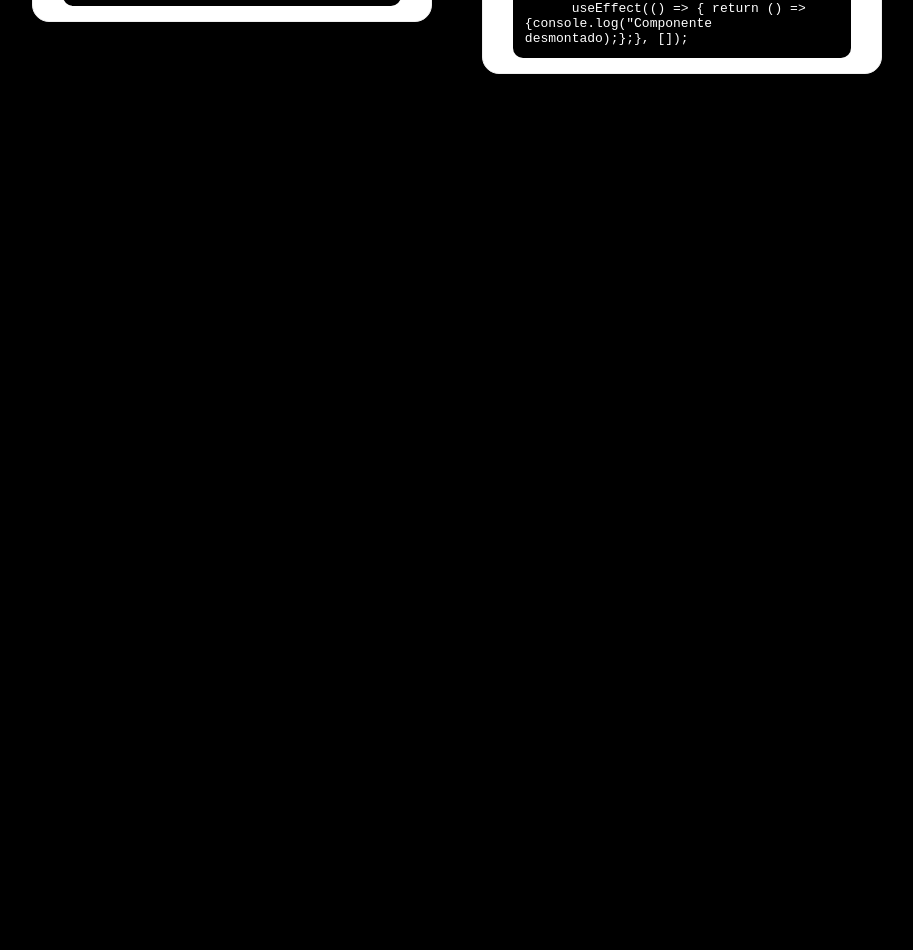
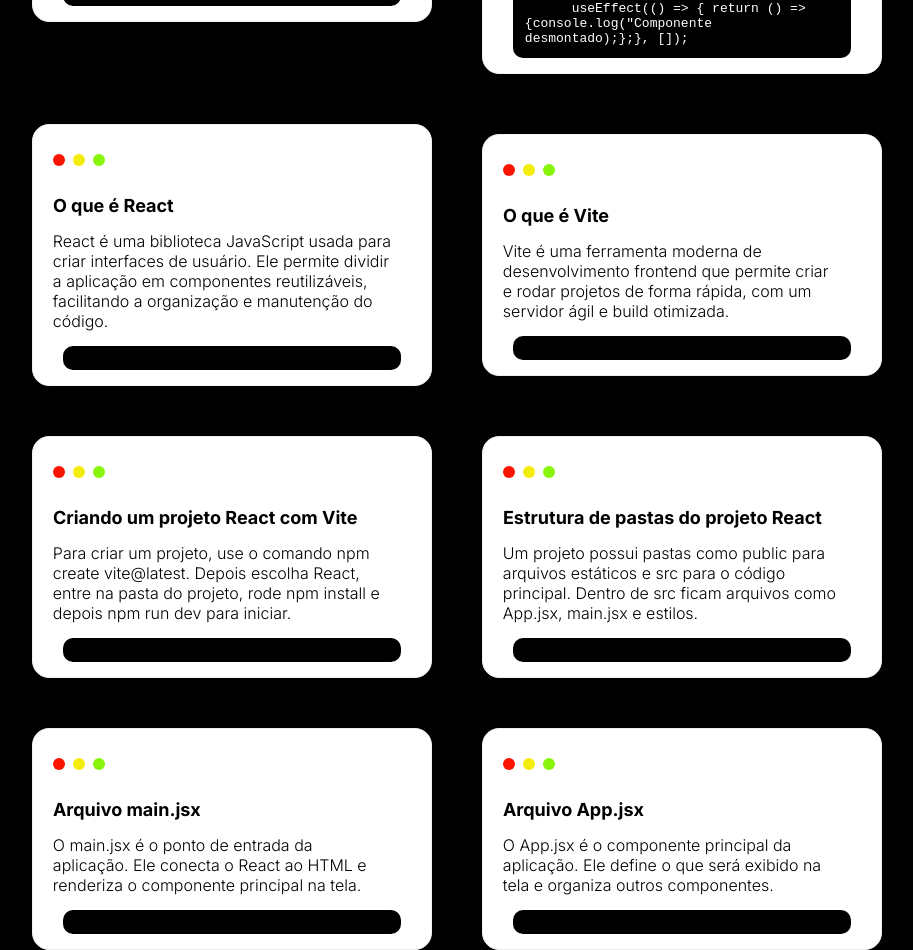
Before and after one commit to DaviNunes01001/CardsReact, a React (Vite) app: page / in a window 1280 px wide. Shown: the part 3460-4410 px from the top of the page, without its empty margins (183-1096 px from the left). Before the commit the page ends 3534 px from the top, so only its background shows below. Built offline with nearby package versions, Linux system fonts and the light colour scheme.

Commit message:
vite func

```diff
--- a/src/App.jsx
+++ b/src/App.jsx
@@ -172,6 +172,35 @@
       //Desmontagem
       useEffect(() => { return () => {console.log("Componente desmontado);};}, []);`}
         />
+
+        <Card
+          Titulo="O que é React"
+          desc="React é uma biblioteca JavaScript usada para criar interfaces de usuário. Ele permite dividir a aplicação em componentes reutilizáveis, facilitando a organização e manutenção do código."
+        />
+
+        <Card
+          Titulo="O que é Vite"
+          desc="Vite é uma ferramenta moderna de desenvolvimento frontend que permite criar e rodar projetos de forma rápida, com um servidor ágil e build otimizada."
+        />
+
+        <Card
+          Titulo="Criando um projeto React com Vite"
+          desc="Para criar um projeto, use o comando npm create vite@latest. Depois escolha React, entre na pasta do projeto, rode npm install e depois npm run dev para iniciar."
+        />
+        <Card
+          Titulo="Estrutura de pastas do projeto React"
+          desc="Um projeto possui pastas como public para arquivos estáticos e src para o código principal. Dentro de src ficam arquivos como App.jsx, main.jsx e estilos."
+        />
+
+        <Card
+          Titulo="Arquivo main.jsx"
+          desc="O main.jsx é o ponto de entrada da aplicação. Ele conecta o React ao HTML e renderiza o componente principal na tela."
+        />
+
+        <Card
+          Titulo="Arquivo App.jsx"
+          desc="O App.jsx é o componente principal da aplicação. Ele define o que será exibido na tela e organiza outros componentes."
+        />
       </div>
     </>
   );
```
